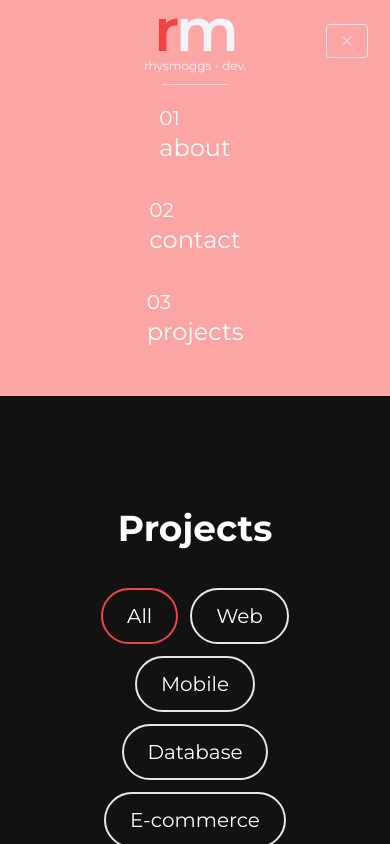
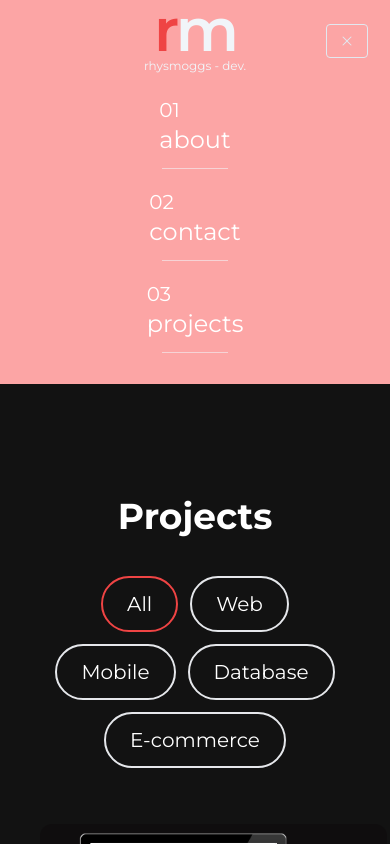
Before and after one commit to rhysmoggs/portfolio2024, a Next.js app: page /projects in a window 390 px wide. Both pictures are taken after a click on the button 347 px from the left and 41 px from the top of the page. Shown: the top 844 px of the page. Built offline with nearby package versions, Linux system fonts and the light colour scheme.

Commit message:
fix whitespace on mobile footer

```diff
--- a/app/components/Footer.jsx
+++ b/app/components/Footer.jsx
@@ -2,7 +2,7 @@ import React from 'react'
 
 function Footer() {
   return (
-    <footer className='footer border z-10 border-t-[#33353F] border-l-transparent border-r-transparent text-white bg-[#121212] ml-20'>
+    <footer className='footer border z-10 border-t-[#33353F] border-l-transparent border-r-transparent text-white bg-[#121212] md:ml-20'>
       <div className='py-8 px-auto flex justify-around'>
         <span>rhysmoggs</span>
         <p className='text-secondary-500'>All rights reserved.</p>
--- a/app/components/NavLink.jsx
+++ b/app/components/NavLink.jsx
@@ -6,12 +6,15 @@ const NavLink = ({ href, title, pageNo }) => {
     <>
       <Link
         href={href}
-        className='block py-4 text-black sm:text-xl rounded hover:text-white'
+        className='block py-2 text-black sm:text-xl rounded hover:text-white'
       >
         <h1 className='text-white text-xl'>{0 + `${pageNo}`}</h1>
         <h1 className='text-white md:font-medium xl:font-semibold text-2xl md:text-4xl lg:text-5xl'>
           {title}
         </h1>
+        <span className='block text-xs text-secondary-100 text-center'>
+          ___________
+        </span>
       </Link>
     </>
   )
--- a/app/components/Navbar.jsx
+++ b/app/components/Navbar.jsx
@@ -26,7 +26,7 @@ const navLinks = [
 const Navbar = () => {
   const [navbarOpen, setNavbarOpen] = useState(false)
   return (
-    <nav className='sticky top-0 left-0 right-0 z-10 pb-8 md:pb-1 md:h-full md:w-1/5 bg-red-300 md:fixed'>
+    <nav className='sticky top-0 left-0 right-0 z-10 pb-5 md:pb-1 md:h-full md:w-1/5 bg-red-300 md:fixed'>
       <div className='absolute left-0 top-0 h-16 w-16'>
         {/* empty div for space */}
       </div>
@@ -44,7 +44,7 @@ const Navbar = () => {
           <span className='block text-xs md:text-sm leading-3 text-secondary-100'>
             rhysmoggs - dev.
           </span>
-          <span className='block text-xs  text-secondary-100'>___________</span>
+          {/* <span className='block text-xs  text-secondary-100'>___________</span> */}
         </Link>
       </div>
       <div className='absolute top-6 right-0 h-16 w-16'>
--- a/app/projects/page.js
+++ b/app/projects/page.js
@@ -99,7 +99,7 @@ export default function Projects() {
   return (
     <main className='flex min-h-screen flex-col bg-[#121212]'>
       <section className='text-white calcWidth' id='projects'>
-        <div className='pt-8 px-4 xl:px-16'>
+        <div className='pt-8 md:px-4 xl:px-16'>
           <div className='mt-4 text-left flex flex-col h-full'>
             <h2 className='text-center text-4xl font-bold text-white mt-16 mb-4 md:mb-8'>
               Projects
```
